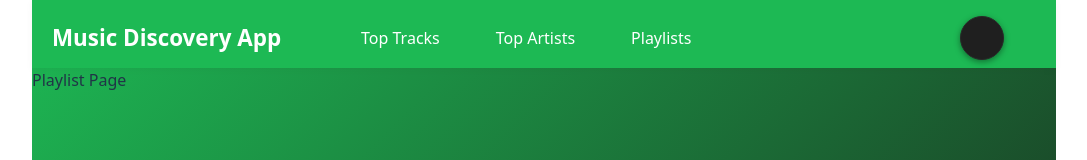
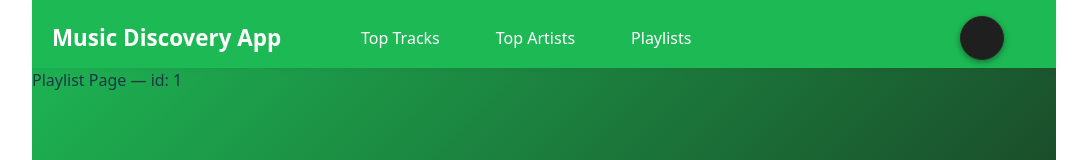
Before and after one commit to cdelezin/Music_Discovery_App, a React (Vite) app: page /playlist/1 in a window 1280 px wide. Shown: the top 160 px of the page, without its empty margins (96-1183 px from the left). Built offline with nearby package versions, Linux system fonts and the light colour scheme; no server answers.

Commit message:
feat: ✨ update PlaylistDetailPage to display playlist ID from URL

```diff
--- a/src/pages/PlaylistDetailPage/PlaylistDetailPage.jsx
+++ b/src/pages/PlaylistDetailPage/PlaylistDetailPage.jsx
@@ -1,3 +1,7 @@
+import { useParams } from 'react-router-dom';
+
 export default function PlaylistDetailPage() {
-	return <div>Playlist Page</div>;
+	const { id } = useParams();
+
+	return <div>Playlist Page — id: {id}</div>;
 }
```
